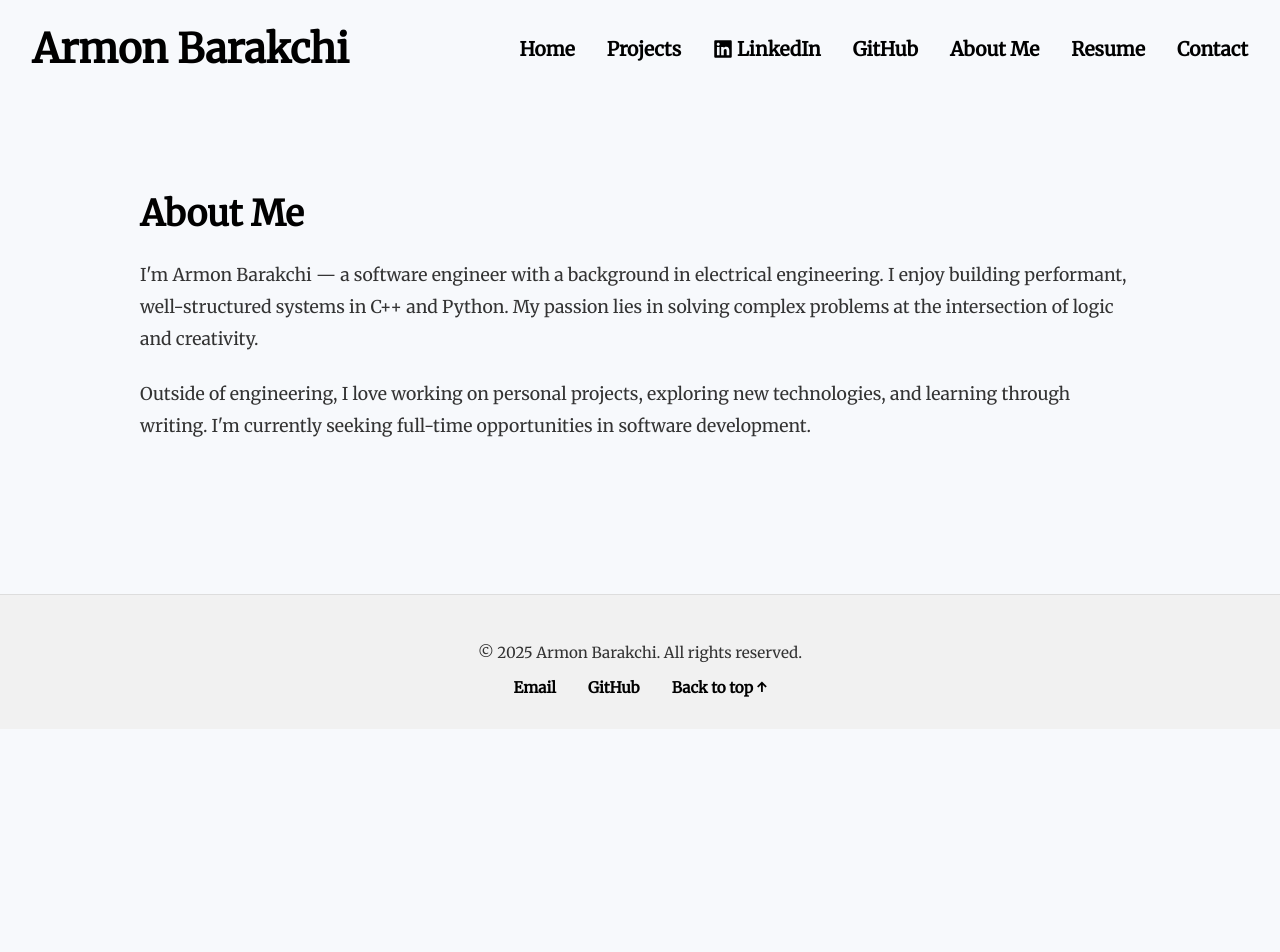
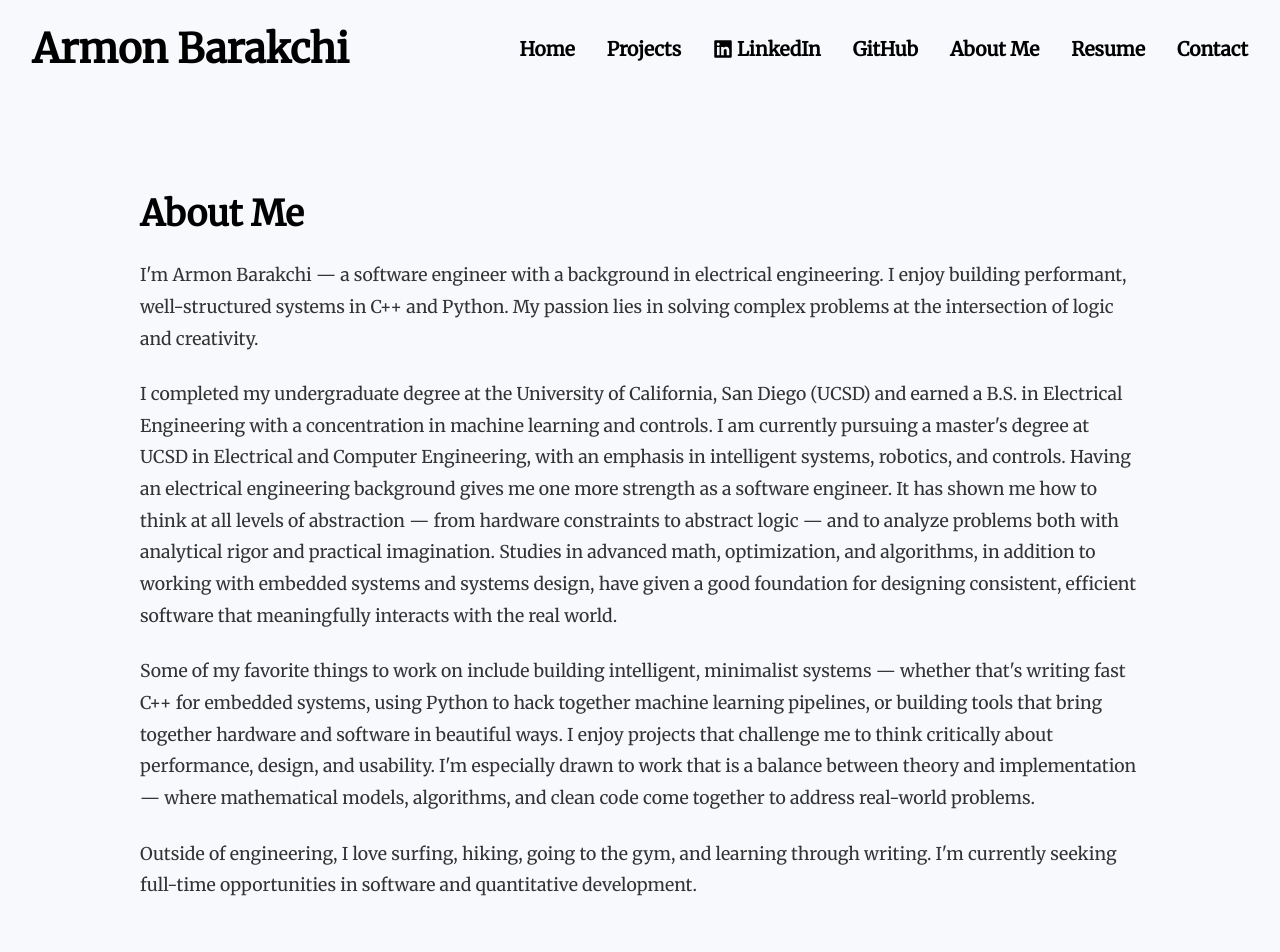
Before and after one commit to ArmonBarakchi/ArmonWebsite, a React (Create React App) app in the folder frontend/: page /about in a window 1280 px wide. Shown: the top 952 px of the page. Before the commit the page ends 800 px from the top, so only its background shows below. Built offline with nearby package versions, Linux system fonts and the light colour scheme.

Commit message:
Created Dummy Blogs and Guides to be filled in later

```diff
--- a/frontend/src/components/About.js
+++ b/frontend/src/components/About.js
@@ -12,8 +12,27 @@ const About = () => {
                 My passion lies in solving complex problems at the intersection of logic and creativity.
             </p>
             <p>
-          Outside of engineering, I love working on personal projects, exploring new technologies,
-          and learning through writing. I'm currently seeking full-time opportunities in software development.
+                I completed my undergraduate degree at the University of California, San Diego (UCSD) and
+                earned a B.S. in Electrical Engineering with a concentration in machine learning and controls.
+                I am currently pursuing a master's degree at UCSD in Electrical and Computer Engineering, with an emphasis
+                in intelligent systems, robotics, and controls. Having an electrical engineering background gives me one
+                more strength as a software engineer. It has shown me how to think at all levels of abstraction — from hardware
+                constraints to abstract logic — and to analyze problems both with analytical rigor and practical imagination.
+                Studies in advanced math, optimization, and algorithms, in addition to working with embedded systems and
+                systems design, have given a good foundation for designing consistent, efficient software that meaningfully
+                interacts with the real world.
+            </p>
+            <p>
+                Some of my favorite things to work on include building intelligent, minimalist systems — whether that's
+                writing fast C++ for embedded systems, using Python to hack together machine learning pipelines, or building
+                tools that bring together hardware and software in beautiful ways. I enjoy projects that challenge me to
+                think critically about performance, design, and usability. I'm especially drawn to work that is a balance
+                between theory and implementation — where mathematical models, algorithms, and clean code come together to
+                address real-world problems.
+            </p>
+            <p>
+                Outside of engineering, I love surfing, hiking, going to the gym, and learning through writing. I'm currently
+                seeking full-time opportunities in software and quantitative development.
 
             </p>
         </div>
--- a/frontend/src/components/Guides.js
+++ b/frontend/src/components/Guides.js
@@ -8,7 +8,8 @@ function Guides() {
       <div className="guide-list">
         <div className="guide-card">
           <h3>Making the Most of Your Undergraduate Years</h3>
-          <p>What I’d do differently if I could start college over — the habits, mindsets, and decisions that would’ve made the biggest difference. </p>
+          <p>What I’d do differently if I could start college over — the habits, mindsets, and decisions that would’ve
+            made the biggest difference. </p>
           <a href="#">Read More →</a>
         </div>
         <div className="guide-card">
@@ -18,9 +19,26 @@ function Guides() {
         </div>
         <div className="guide-card">
           <h3>C++ for Engineers: A Practical Introduction</h3>
-          <p>What I wish I knew when learning C++ — a hands-on guide to writing real, efficient code for engineering applications.</p>
+          <p>What I wish I knew when learning C++ — a hands-on guide to writing real, efficient code for engineering
+            applications.</p>
           <a href="#">Read More →</a>
         </div>
+        <div className="guide-card">
+          <h3>Mastering NumPy for Engineering Work</h3>
+          <p>
+            A fast-track guide to using NumPy for real-world numerical computing — what every engineer should know
+            beyond basic array syntax.
+          </p>
+          <a href="#">Read More →</a>
+        </div>
+        <div className="guide-card">
+          <h3>Getting Started with Pandas</h3>
+          <p>
+            A practical introduction to pandas for engineers and analysts.
+          </p>
+          <a href="#">Read More →</a>
+        </div>
+
       </div>
     </section>
   );
```
Lines whose indentation alone changed are shown as unchanged.
